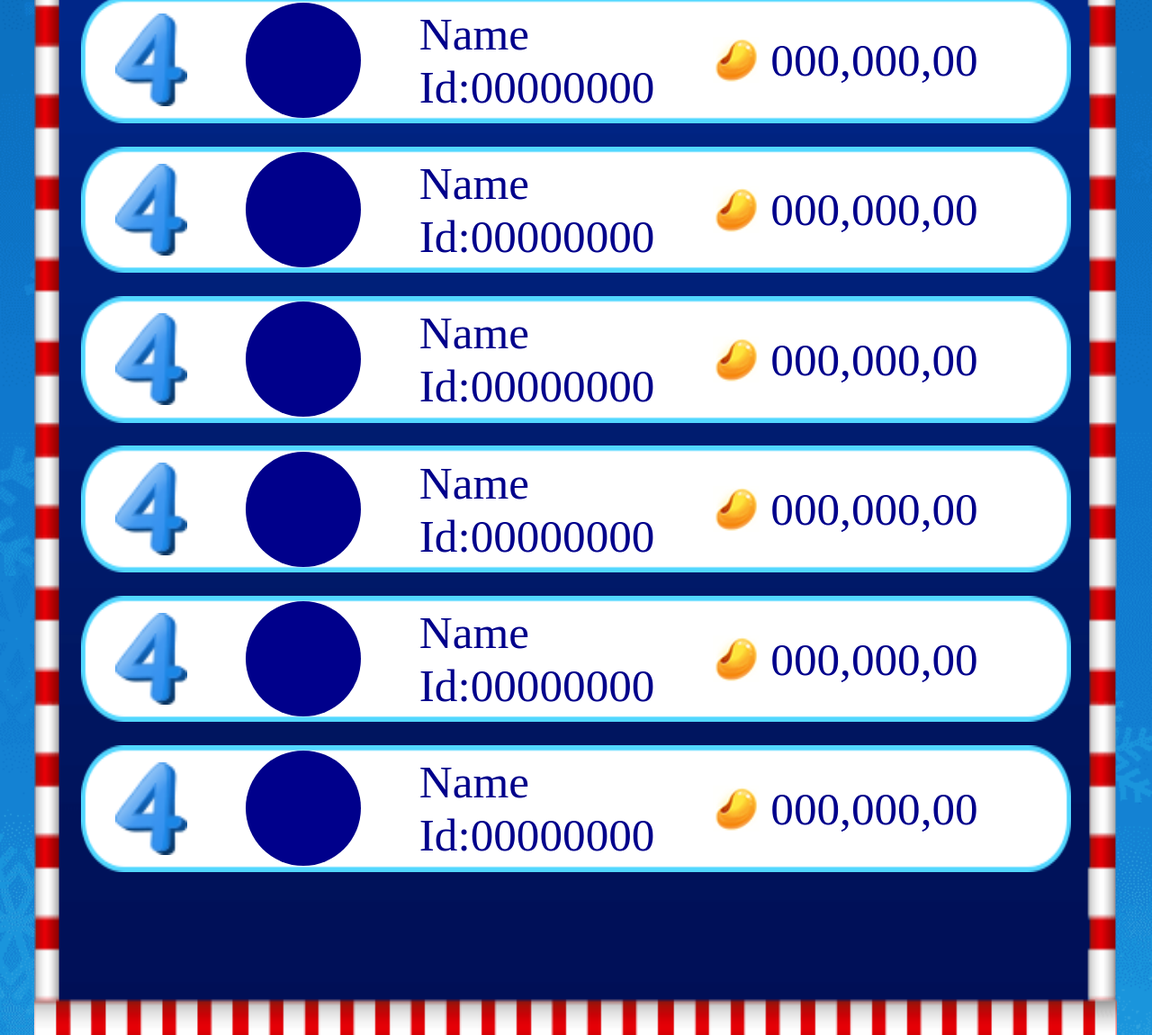
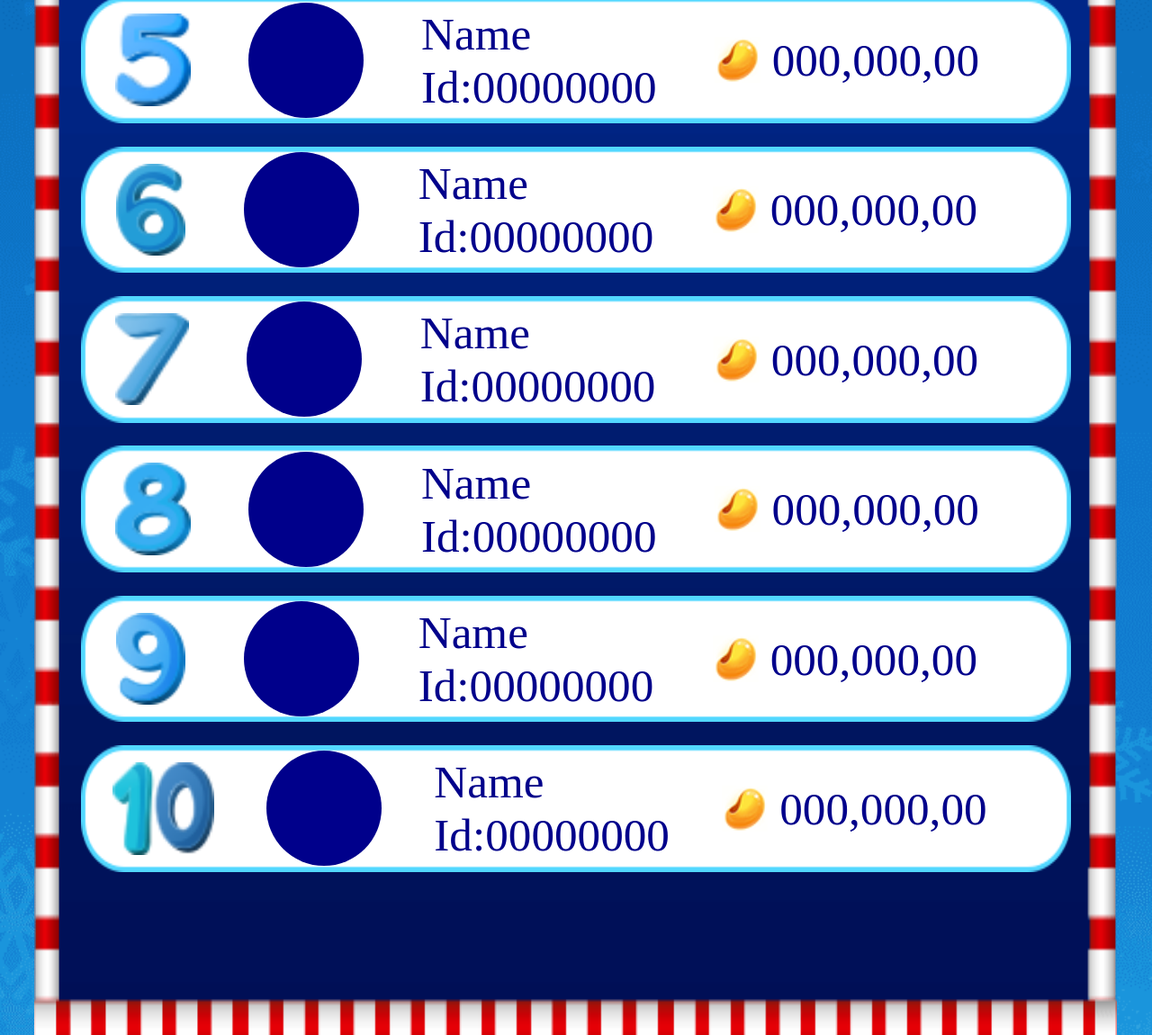
Before and after one commit to TejaswiniPujari/Christmas-Mania, a plain HTML site: page index.html in a window 1280 px wide. Shown: the part 5835-6985 px from the top of the page at 90% size. Drawn offline with Linux system fonts and the light colour scheme.

Commit message:
Update index.html

```diff
--- a/index.html
+++ b/index.html
@@ -203,7 +203,7 @@
                     </div>
                 </div>
                 <div class="winner-list">
-                    <img src="./img/4 .png" class="number-img">
+                    <img src="./img/5.png" class="number-img">
                     <div class="empty-profile"></div>
                     <div style="text-align: start;"> Name <br />Id:00000000</div>
                     <div id="last-col">
@@ -212,7 +212,7 @@
                     </div>
                 </div>
                 <div class="winner-list">
-                    <img src="./img/4 .png" class="number-img">
+                    <img src="./img/6.png" class="number-img">
                     <div class="empty-profile"></div>
                     <div style="text-align: start;"> Name <br />Id:00000000</div>
                     <div id="last-col">
@@ -221,7 +221,7 @@
                     </div>
                 </div>
                 <div class="winner-list">
-                    <img src="./img/4 .png" class="number-img">
+                    <img src="./img/7.png" class="number-img">
                     <div class="empty-profile"></div>
                     <div style="text-align: start;"> Name <br />Id:00000000</div>
                     <div id="last-col">
@@ -230,7 +230,7 @@
                     </div>
                 </div>
                 <div class="winner-list">
-                    <img src="./img/4 .png" class="number-img">
+                    <img src="./img/8.png" class="number-img">
                     <div class="empty-profile"></div>
                     <div style="text-align: start;"> Name <br />Id:00000000</div>
                     <div id="last-col">
@@ -239,7 +239,7 @@
                     </div>
                 </div>
                 <div class="winner-list">
-                    <img src="./img/4 .png" class="number-img">
+                    <img src="./img/9.png" class="number-img">
                     <div class="empty-profile"></div>
                     <div style="text-align: start;"> Name <br />Id:00000000</div>
                     <div id="last-col">
@@ -248,7 +248,7 @@
                     </div>
                 </div>
                 <div class="winner-list">
-                    <img src="./img/4 .png" class="number-img">
+                    <img src="./img/10.png" class="number-img">
                     <div class="empty-profile"></div>
                     <div style="text-align: start;"> Name <br />Id:00000000</div>
                     <div id="last-col">
```
